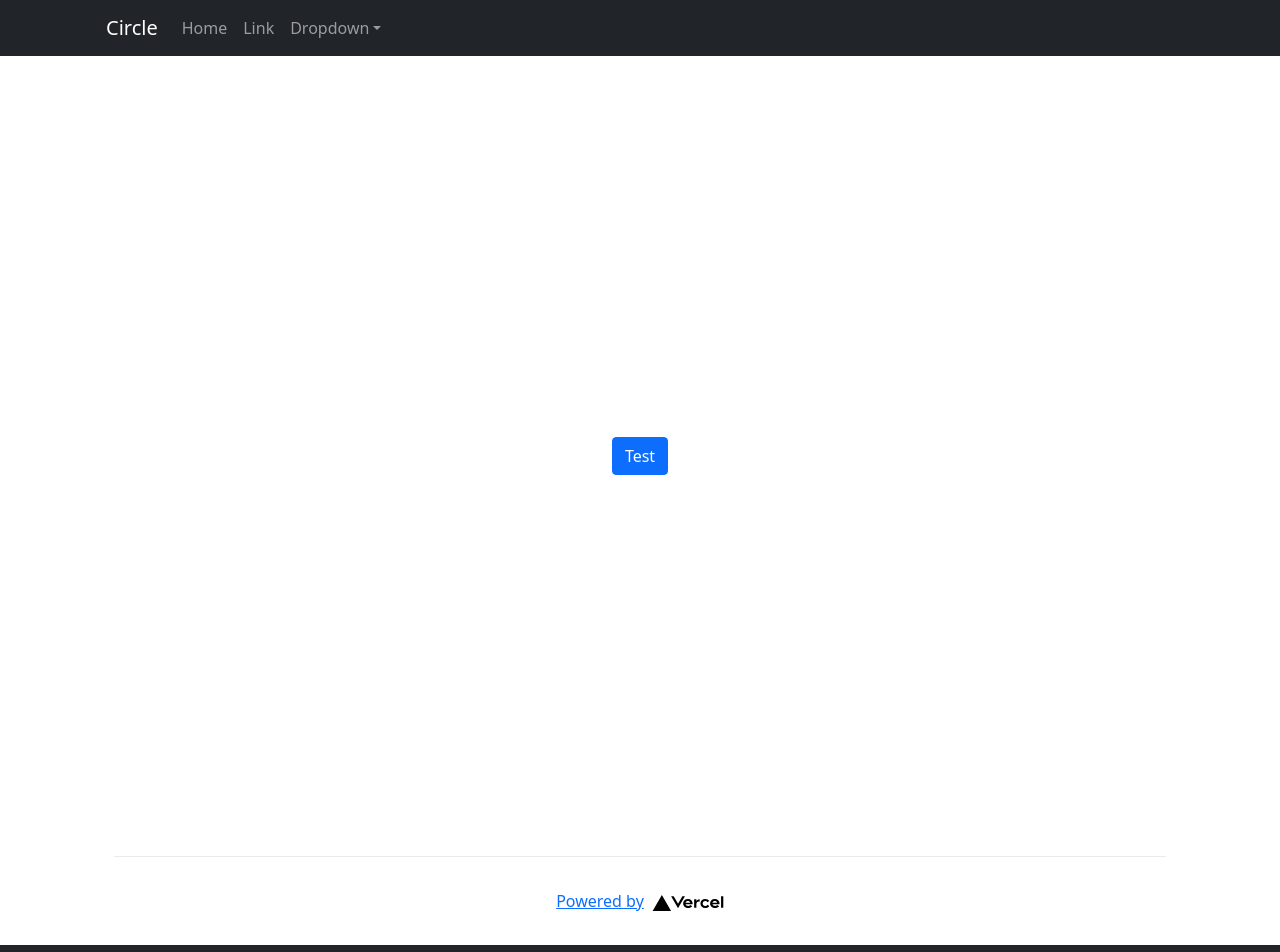
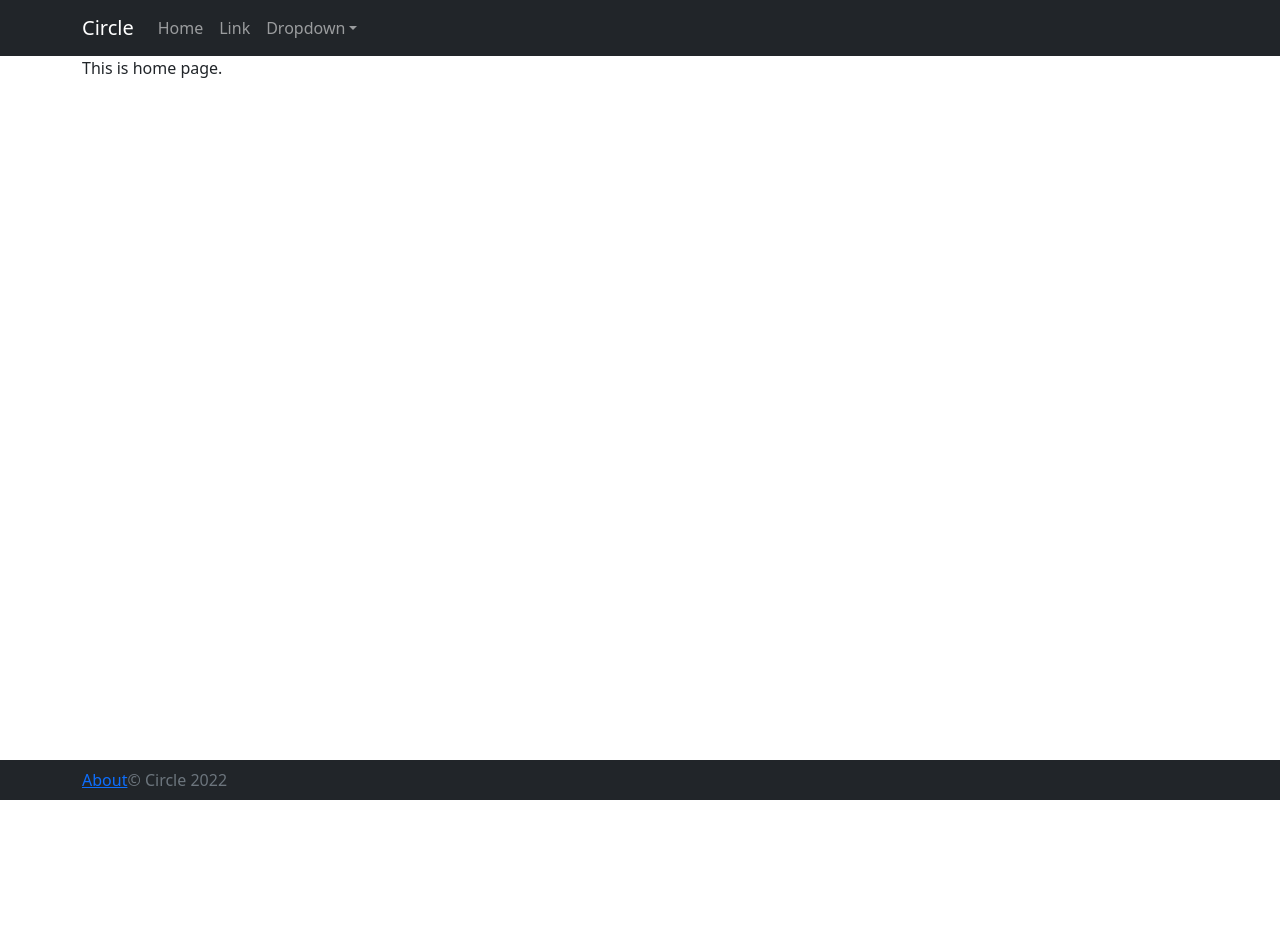
Before and after one commit to irfanullahjan/cm3035-advanced-web-development, a Next.js app in the folder final/frontend/: page / in a window 1280 px wide. Shown: the top 952 px of the page. After the commit the page ends 800 px from the top, so only its background shows below. Built offline with nearby package versions, Linux system fonts and the light colour scheme.

Commit message:
switched to yarn, improved layout, added bootstrap through scss

```diff
--- a/final/frontend/components/Layout.tsx
+++ b/final/frontend/components/Layout.tsx
@@ -1,13 +1,6 @@
-import {
-  Col,
-  Container,
-  Nav,
-  Navbar,
-  NavItem,
-  Row,
-} from 'react-bootstrap';
-import { NavbarTop } from './NavbarTop';
-import Link from 'next/link';
+import { Col, Container, Nav, Navbar, NavItem, Row } from "react-bootstrap";
+import { NavbarTop } from "./NavbarTop";
+import Link from "next/link";
 
 type Props = {
   children: JSX.Element;
@@ -16,7 +9,7 @@ type Props = {
 export function Layout(props: Props) {
   const { children } = props;
   return (
-    <>
+    <div id="circle-app-root">
       <div className="bg-dark">
         <Container>
           <Row>
@@ -26,7 +19,7 @@ export function Layout(props: Props) {
           </Row>
         </Container>
       </div>
-      <div style={{ flex: '1 0 auto' }}>
+      <div style={{ flex: "1 0 auto" }}>
         <Container>
           <Row>
             <Col>{children}</Col>
@@ -43,14 +36,12 @@ export function Layout(props: Props) {
                     <Link href="/about">About</Link>
                   </NavItem>
                 </Nav>
-                <span>
-                  &copy; EasyHomes {new Date().getFullYear()}
-                </span>
+                <span>&copy; Circle {new Date().getFullYear()}</span>
               </Navbar>
             </Col>
           </Row>
         </Container>
       </div>
-    </>
+    </div>
   );
 }
--- a/final/frontend/components/NavbarTop.tsx
+++ b/final/frontend/components/NavbarTop.tsx
@@ -1,15 +1,9 @@
-import {
-  Container,
-  Nav,
-  Navbar,
-  NavDropdown,
-} from "react-bootstrap";
+import { Container, Nav, Navbar, NavDropdown } from "react-bootstrap";
 
 export const NavbarTop = () => {
   return (
     <div>
       <Navbar bg="dark" expand="lg" variant="dark">
-        <Container>
         <Navbar.Brand href="#home">Circle</Navbar.Brand>
         <Navbar.Toggle aria-controls="basic-navbar-nav" />
         <Navbar.Collapse id="basic-navbar-nav">
@@ -21,9 +15,7 @@ export const NavbarTop = () => {
               <NavDropdown.Item href="#action/3.2">
                 Another action
               </NavDropdown.Item>
-                <NavDropdown.Item href="#action/3.3">
-                  Something
-                </NavDropdown.Item>
+              <NavDropdown.Item href="#action/3.3">Something</NavDropdown.Item>
               <NavDropdown.Divider />
               <NavDropdown.Item href="#action/3.4">
                 Separated link
@@ -31,7 +23,6 @@ export const NavbarTop = () => {
             </NavDropdown>
           </Nav>
         </Navbar.Collapse>
-        </Container>
       </Navbar>
     </div>
   );
--- a/final/frontend/package.json
+++ b/final/frontend/package.json
@@ -13,7 +13,8 @@
     "next": "12.1.0",
     "react": "17.0.2",
     "react-bootstrap": "^2.1.2",
-    "react-dom": "17.0.2"
+    "react-dom": "17.0.2",
+    "sass": "^1.49.9"
   },
   "devDependencies": {
     "@types/node": "17.0.21",
--- a/final/frontend/pages/_app.tsx
+++ b/final/frontend/pages/_app.tsx
@@ -1,5 +1,4 @@
-import "../styles/globals.css";
-import "bootstrap/dist/css/bootstrap.min.css";
+import "../styles/App.scss";
 import type { AppProps } from "next/app";
 import { Layout } from "~components/Layout";
 
--- a/final/frontend/pages/api/hello.ts
+++ /dev/null
@@ -1,13 +0,0 @@
-// Next.js API route support: https://nextjs.org/docs/api-routes/introduction
-import type { NextApiRequest, NextApiResponse } from 'next'
-
-type Data = {
-  name: string
-}
-
-export default function handler(
-  req: NextApiRequest,
-  res: NextApiResponse<Data>
-) {
-  res.status(200).json({ name: 'John Doe' })
-}
--- a/final/frontend/pages/index.tsx
+++ b/final/frontend/pages/index.tsx
@@ -1,34 +1,11 @@
 import type { NextPage } from 'next'
 import Head from 'next/head'
-import Image from 'next/image'
 import { Button } from 'react-bootstrap'
-import styles from '../styles/Home.module.css'
 
 const Home: NextPage = () => {
   return (
-    <div className={styles.container}>
-      <Head>
-        <title>Create Next App</title>
-        <meta name="description" content="Generated by create next app" />
-        <link rel="icon" href="/favicon.ico" />
-      </Head>
-
-      <main className={styles.main}>
-        <Button>Test</Button>
-      </main>
-
-      <footer className={styles.footer}>
-        <a
-          href="https://vercel.com?utm_source=create-next-app&utm_medium=default-template&utm_campaign=create-next-app"
-          target="_blank"
-          rel="noopener noreferrer"
-        >
-          Powered by{' '}
-          <span className={styles.logo}>
-            <Image src="/vercel.svg" alt="Vercel Logo" width={72} height={16} />
-          </span>
-        </a>
-      </footer>
+    <div>
+      <p>This is home page.</p>
     </div>
   )
 }
--- /dev/null
+++ b/final/frontend/styles/App.scss
@@ -0,0 +1,10 @@
+@import "~bootstrap/scss/bootstrap";
+
+// makes footer stick to the bottom of the page if content is shorter than the window
+div#circle-app-root {
+  min-height: 100vh;
+  flex: 1;
+  display: flex;
+  flex-direction: column;
+  justify-content: center;
+}
--- a/final/frontend/styles/Home.module.css
+++ /dev/null
@@ -1,116 +0,0 @@
-.container {
-  padding: 0 2rem;
-}
-
-.main {
-  min-height: 100vh;
-  padding: 4rem 0;
-  flex: 1;
-  display: flex;
-  flex-direction: column;
-  justify-content: center;
-  align-items: center;
-}
-
-.footer {
-  display: flex;
-  flex: 1;
-  padding: 2rem 0;
-  border-top: 1px solid #eaeaea;
-  justify-content: center;
-  align-items: center;
-}
-
-.footer a {
-  display: flex;
-  justify-content: center;
-  align-items: center;
-  flex-grow: 1;
-}
-
-.title a {
-  color: #0070f3;
-  text-decoration: none;
-}
-
-.title a:hover,
-.title a:focus,
-.title a:active {
-  text-decoration: underline;
-}
-
-.title {
-  margin: 0;
-  line-height: 1.15;
-  font-size: 4rem;
-}
-
-.title,
-.description {
-  text-align: center;
-}
-
-.description {
-  margin: 4rem 0;
-  line-height: 1.5;
-  font-size: 1.5rem;
-}
-
-.code {
-  background: #fafafa;
-  border-radius: 5px;
-  padding: 0.75rem;
-  font-size: 1.1rem;
-  font-family: Menlo, Monaco, Lucida Console, Liberation Mono, DejaVu Sans Mono,
-    Bitstream Vera Sans Mono, Courier New, monospace;
-}
-
-.grid {
-  display: flex;
-  align-items: center;
-  justify-content: center;
-  flex-wrap: wrap;
-  max-width: 800px;
-}
-
-.card {
-  margin: 1rem;
-  padding: 1.5rem;
-  text-align: left;
-  color: inherit;
-  text-decoration: none;
-  border: 1px solid #eaeaea;
-  border-radius: 10px;
-  transition: color 0.15s ease, border-color 0.15s ease;
-  max-width: 300px;
-}
-
-.card:hover,
-.card:focus,
-.card:active {
-  color: #0070f3;
-  border-color: #0070f3;
-}
-
-.card h2 {
-  margin: 0 0 1rem 0;
-  font-size: 1.5rem;
-}
-
-.card p {
-  margin: 0;
-  font-size: 1.25rem;
-  line-height: 1.5;
-}
-
-.logo {
-  height: 1em;
-  margin-left: 0.5rem;
-}
-
-@media (max-width: 600px) {
-  .grid {
-    width: 100%;
-    flex-direction: column;
-  }
-}
--- a/final/frontend/styles/globals.css
+++ /dev/null
@@ -1,16 +0,0 @@
-html,
-body {
-  padding: 0;
-  margin: 0;
-  font-family: -apple-system, BlinkMacSystemFont, Segoe UI, Roboto, Oxygen,
-    Ubuntu, Cantarell, Fira Sans, Droid Sans, Helvetica Neue, sans-serif;
-}
-
-a {
-  color: inherit;
-  text-decoration: none;
-}
-
-* {
-  box-sizing: border-box;
-}
```
Also changed, not shown: 2 other files (tests, documents, lock files or other folders). Lines whose indentation alone changed are shown as unchanged.
